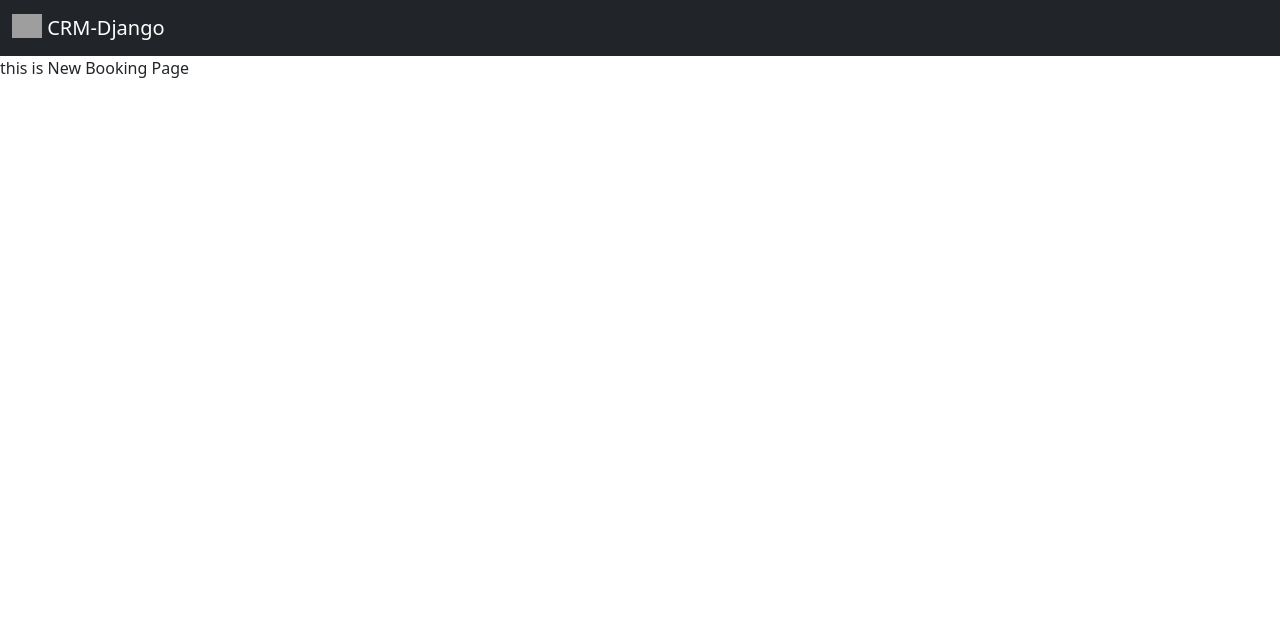
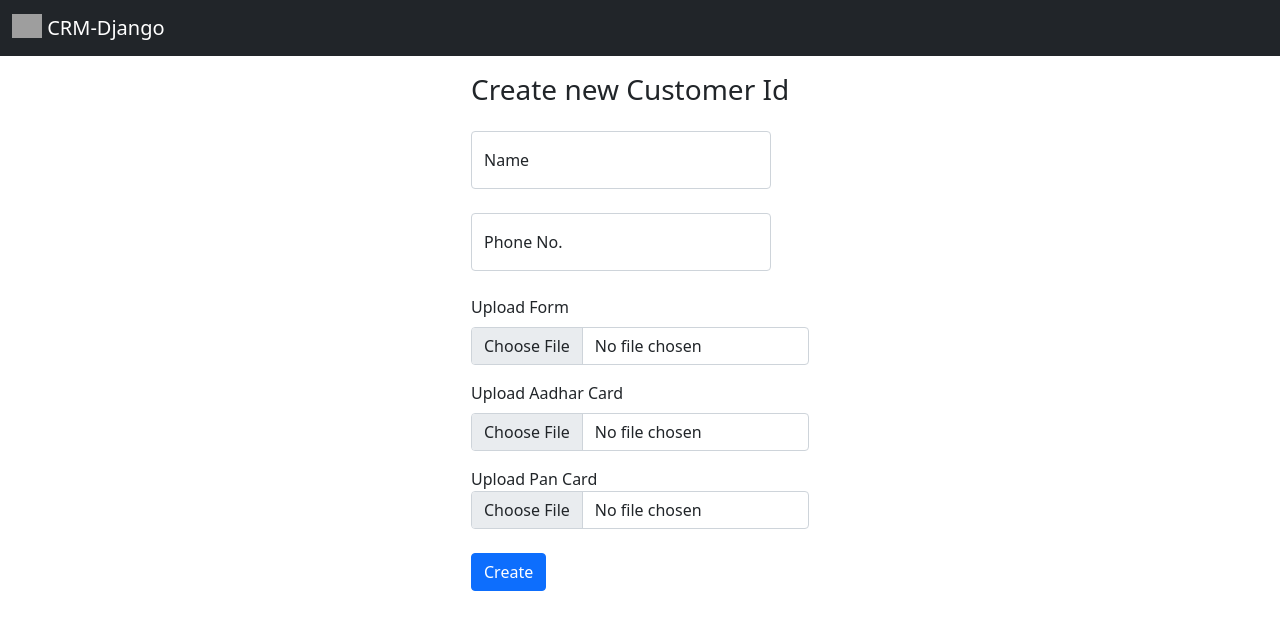
Before and after one commit to Harsh8833/ML-JR-CRM, a Django app: page /newbooking/ in a window 1280 px wide. Shown: the top 630 px of the page. Run offline with Django 4.2, Linux system fonts and the light colour scheme; some libraries are stand-ins or nearby versions; grey boxes are pictures that could not be loaded.

Commit message:
newBooking

```diff
--- a/templates/existing_booking.html
+++ b/templates/existing_booking.html
@@ -12,7 +12,7 @@
                     <input type="number" class="form-control" name="bid" id="bid" placeholder="Booking Id">
                     <label class="text-dark" for="bid">Booking Id</label>
                 </div>
-                <button type="submit" class="btn btn-primary">Find</button>
+                <button type="submit" class="btn btn-primary">Search</button>
             </form>
         </div>
 
@@ -32,7 +32,7 @@
                     <input type="number" class="form-control" name="phone" id="phone" placeholder="Phone No.">
                     <label class="text-dark" for="bid">Phone No.</label>
                 </div>
-                <button type="submit" class="btn btn-primary">Find</button>
+                <button type="submit" class="btn btn-primary">Search</button>
             </form>
         </div>
 
--- a/templates/new_booking.html
+++ b/templates/new_booking.html
@@ -1 +1,36 @@
-{% extends 'base.html' %} {% block content %} this is New Booking Page {% endblock %}
+{% extends 'base.html' %} {% block content %}
+
+<div class="d-flex justify-content-center">
+    <div>
+        <h3 class="form_heading">Create new Customer Id</h3>
+        <form>
+            <div class="form-floating mb-4" style="width: 300px;">
+                <input type="name" class="form-control" name="name" id="name" placeholder="Name">
+                <label class="text-dark" for="name">Name</label>
+            </div>
+            <div class="form-floating mb-4" style="width: 300px;">
+                <input type="number" class="form-control" name="phone" id="phone" placeholder="Phone No.">
+                <label class="text-dark" for="bid">Phone No.</label>
+            </div>
+            <div class="mb-3">
+                <label for="formFile" class="form-label">Upload Form</label>
+                <input class="form-control" type="file" id="formFile">
+            </div>
+            <div class="mb-3">
+                <label for="formFile" class="form-label">Upload Aadhar Card</label>
+                <input class="form-control" type="file" id="formFile">
+            </div>
+            <div class="mb-3">
+                <label for="formFile" class="form-label">Upload Pan Card
+                    <input class="form-control" type="file" id="formFile">
+            </div>
+            <button type="submit" class="btn btn-primary">Create</button>
+        </form>
+
+
+    </div>
+</div>
+
+
+
+{% endblock %}
```
Also changed, not shown: db.sqlite3.
